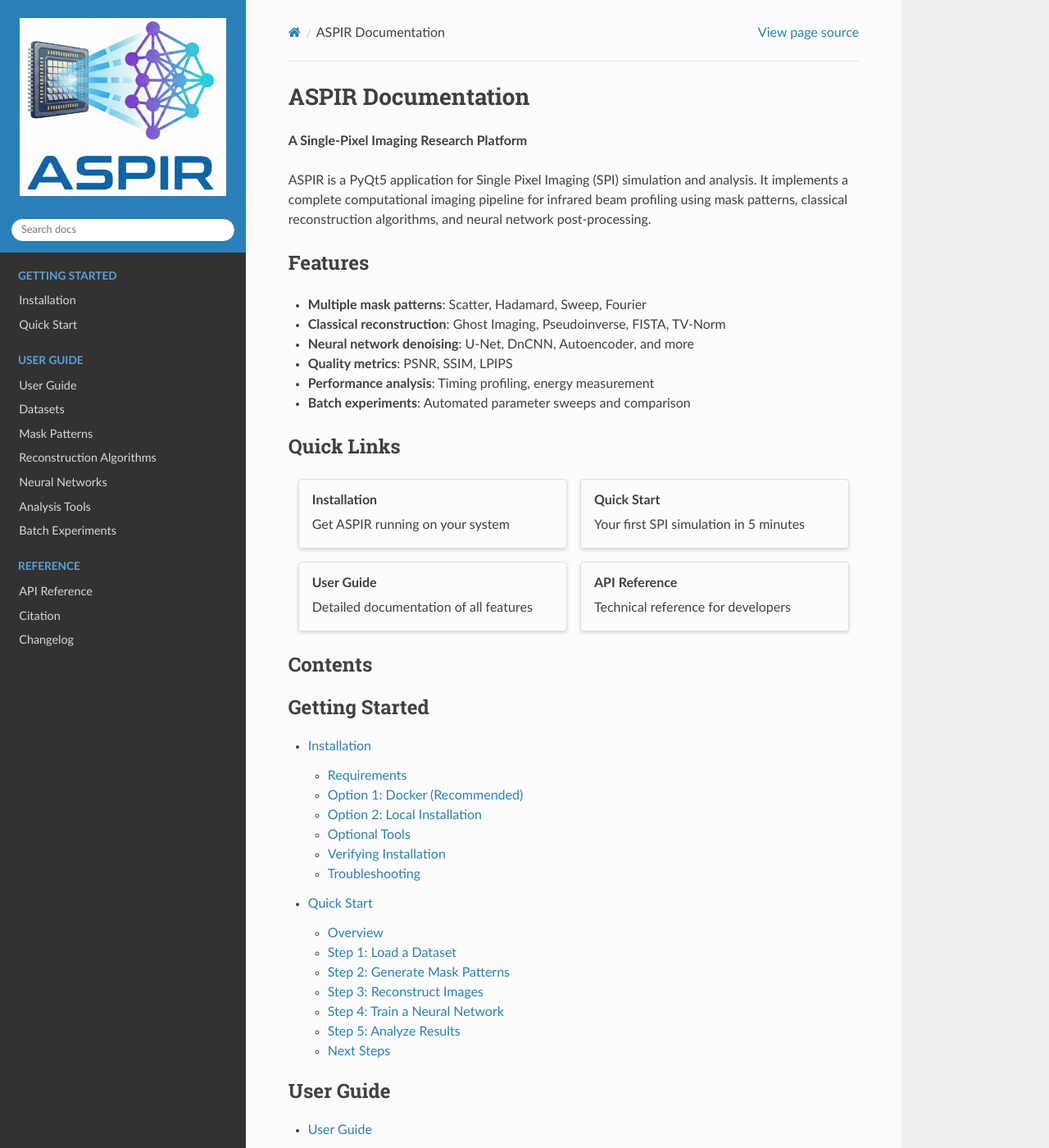
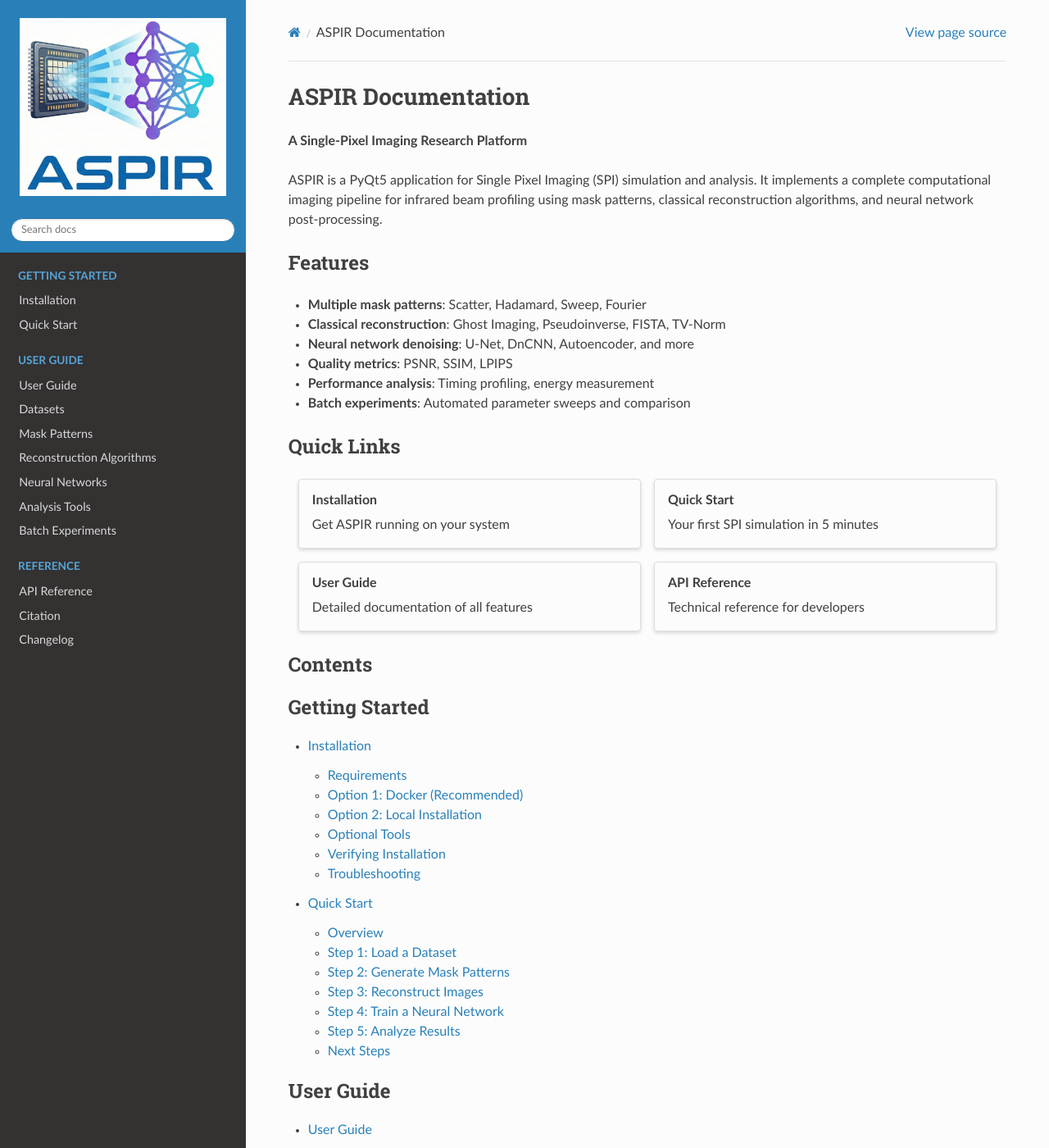
Before and after one commit to Xarlie123/aspir, a Sphinx documentation site: the page built from docs/index.md, in a window 1280 px wide and 1400 px high. Shown: the whole window at 82% size. Built offline with Sphinx 7.4.7 and the Read the Docs theme 3.1.0, drawn with Linux system fonts in a browser that asks for light colours.

Commit message:
Fixed doc width

```diff
--- /dev/null
+++ b/docs/_static/custom.css
@@ -0,0 +1,4 @@
+/* Make documentation content use full available width */
+.wy-nav-content {
+    max-width: none;
+}
--- a/docs/conf.py
+++ b/docs/conf.py
@@ -46,6 +46,7 @@ html_theme_options = {
     'display_version': True,
     'navigation_depth': 3,
 }
+html_css_files = ['custom.css']
 
 # -- Options for PDF output --------------------------------------------------
 latex_elements = {
```
Also changed, not shown: 1 other file.
